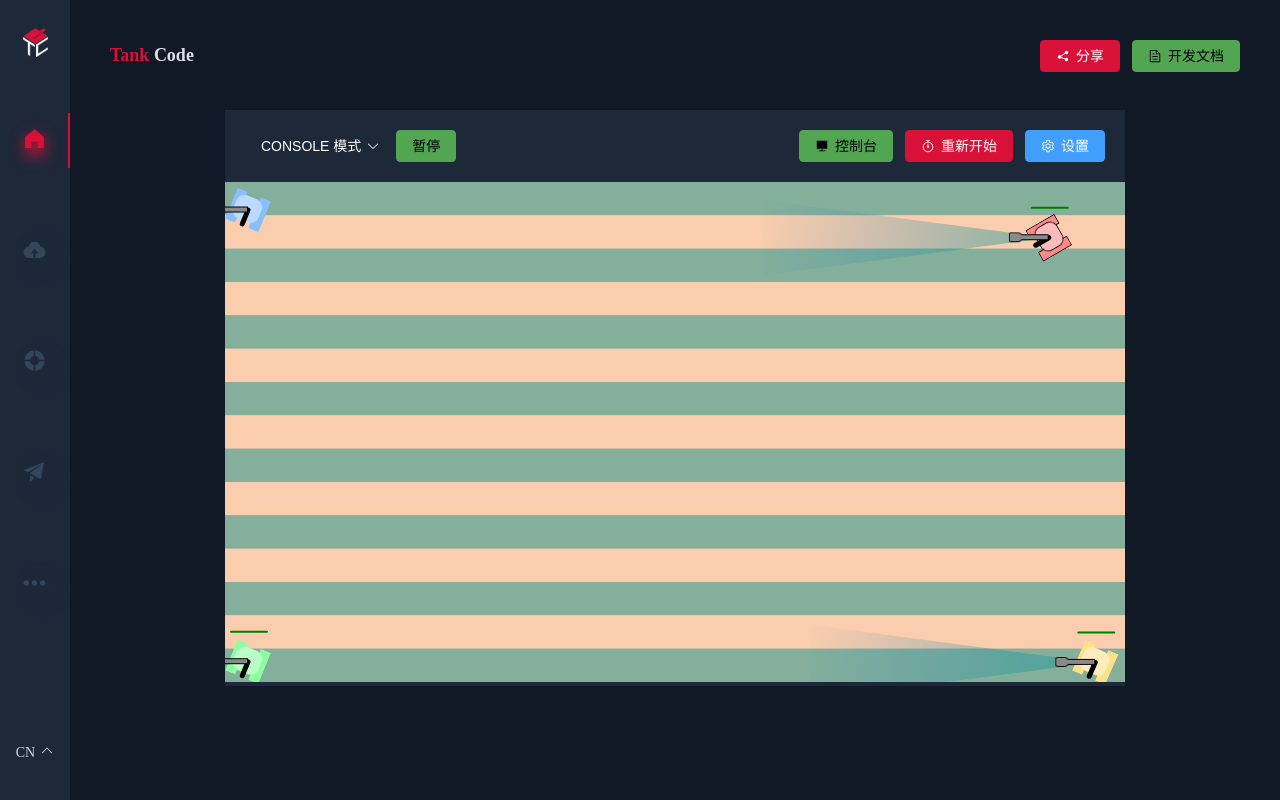
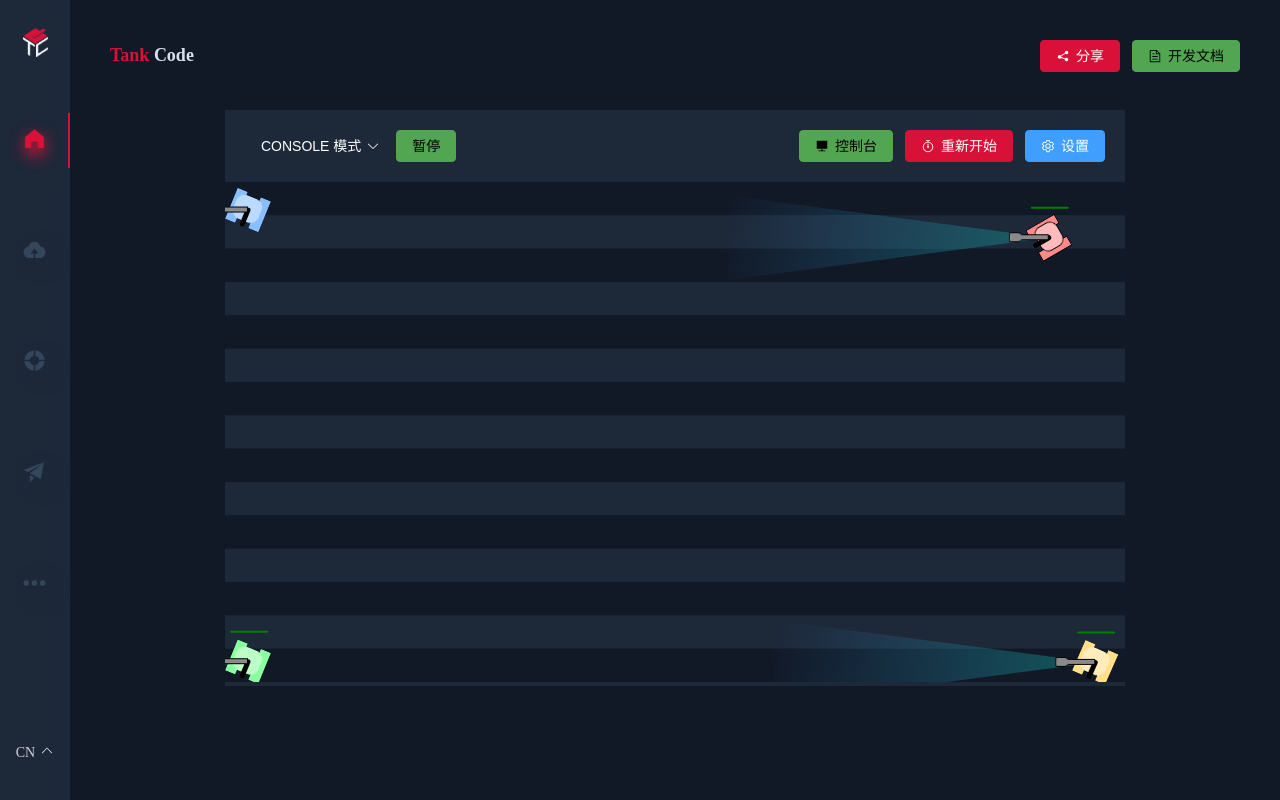
Before and after one commit to yangclnb/BananaTankCode, a Vue app: page / in a window 1280 px wide. Built offline with nearby package versions, Linux system fonts and the light colour scheme.

Commit message:
增加扫描距离和速度，优化界面

```diff
--- a/src/tank/js/EnumObject.js
+++ b/src/tank/js/EnumObject.js
@@ -13,12 +13,16 @@ export const map_faction_position = {
 // 条形背景贴图预设的颜色
 export const map_color_scheme = {
   a: ["#83af9b", "#f9cdad"],
-  b: ["#FC354C", "#0ABFBC"],
+  b: ["#111927", "#1D2839"],
   c: ["#a73737", "#7a2828"],
 };
 
 // tank 的状态
-export const tank_state = { destroy: 0, normal: 1 };
+export const tankState = {
+  fail: "FAIL",
+  victory: "VICTORY",
+  normal: "NORMAL",
+};
 
 // tank 的转向
 export const tank_turn = { left: 0, right: 1 };
--- a/src/tank/js/canvas.js
+++ b/src/tank/js/canvas.js
@@ -19,8 +19,8 @@ export class Canvas {
 
   init() {
     this.create_vertical_background(
-      map_color_scheme.a[0],
-      map_color_scheme.a[1]
+      map_color_scheme.b[0],
+      map_color_scheme.b[1]
     );
     // this.fill_texture_background("rock_map");
   }
@@ -181,25 +181,39 @@ export class Canvas {
     this.ctx.stroke();
     this.ctx.closePath();
 
+    let originalTextPosition = 150;
+
     // 右侧数据
     this.ctx.textAlign = "left";
     this.ctx.font = "normal bold 40px serif"; // 设置文案大小和字体
-    this.ctx.fillStyle = "#D91139";
+    this.ctx.fillStyle = "#52A652";
     this.ctx.lineCap = "round";
-    this.ctx.fillText(userInfo.state, 420, 150);
-    formatString;
+    this.ctx.fillText(userInfo.state, 420, originalTextPosition);
+
     this.ctx.font = "16px serif"; // 设置文案大小和字体
     this.ctx.fillText(
       formatString("您控制的坦克", userInfo.color, 18, 14),
       420,
-      180
+      (originalTextPosition += 100)
     );
-    this.ctx.fillText(formatString("存活时长", serviveTime, 18, 16), 420, 210);
+    this.ctx.fillText(
+      formatString("存活时长", serviveTime, 18, 16),
+      420,
+      (originalTextPosition += 50)
+    );
 
     this.ctx.fillText(
       formatString("击中数量", "" + userInfo.hitNumber, 18, 16),
       420,
-      240
+      (originalTextPosition += 50)
+    );
+
+    this.ctx.fillStyle = "#D8DFEA";
+    this.ctx.font = "12px serif"; // 设置文案大小和字体
+    this.ctx.fillText(
+      formatString("    ", "重新提交代码可再次挑战", 18, 22),
+      420,
+      (originalTextPosition += 50)
     );
   }
 }
--- a/src/tank/js/tank/BasicTank.js
+++ b/src/tank/js/tank/BasicTank.js
@@ -2,10 +2,10 @@ import { playBoom } from "../utils/ControlGIF.js";
 import {
   map_faction_position,
   tank_action,
-  tank_state,
   tank_turn,
   action_mode,
   event_priority,
+  tankState,
 } from "../EnumObject.js";
 import { angle, classify_radian, radian } from "../utils/utils.js";
 
@@ -43,7 +43,6 @@ export class Tank {
       current_blood: 3,
       color: map_faction_position[tank_color] ? tank_color : "red_tank",
       angle: angle(tank_angle),
-      current_state: tank_state.normal, // 坦克状态
       action: tank_action.tank_move, // 坦克行为
       speed: 0.5, // 移动速度
       rotate_speed: angle(0.25), // 一帧调整坦克朝向0.25°
@@ -71,9 +70,9 @@ export class Tank {
     this.radar = {
       angle: angle(radar_angle),
       rotate_state: true, // 是否允许雷达旋转
-      rotate_speed: angle(0.5), // 一帧雷达扫描0.5°
+      rotate_speed: angle(1), // 一帧雷达扫描1°
       turn_direction: tank_turn.left, // 下次雷达的转向
-      largest_distance: window.game_canvas.square_width * 8, // 最远扫描距离
+      largest_distance: window.game_canvas.square_width * 9, // 最远扫描距离 九个单位
       darw_radar: true,
     };
 
@@ -117,7 +116,7 @@ export class Tank {
     ctx.direction = "ltr"; // 文本方向从左向右
     ctx.font = "15px serif"; // 设置文案大小和字体
     ctx.textAlign = "center";
-    ctx.fillStyle = "black";
+    ctx.fillStyle = "#D8DFEA";
     ctx.lineCap = "round";
     ctx.fillText(this.current_show_text, 0, -40);
     translate_stack("pop");
@@ -1473,13 +1472,13 @@ export class Tank {
 
     // 若被摧毁的是用户的坦克，直接结束游戏
     if (window.userTank && this.tank.color === window.userTank.color) {
-      window.userTank.state = "death";
+      window.userTank.state = tankState.fail;
       window.userTank.serviveTime = Date.now() - window.userTank.serviveTime;
     } else if (
       window.tank_list.length === 1 &&
       window.tank_list[0].tank.color === window.userTank.color
     ) {
-      window.userTank.state = "victory";
+      window.userTank.state = tankState.victory;
       window.userTank.serviveTime = Date.now() - window.userTank.serviveTime;
     }
 
@@ -1629,26 +1628,27 @@ export function initTankList() {
   window.tank_list = [];
 }
 
+// window.userTank = {
+//   color: "red",
+//   hitNumber: 0,
+//   serviveTime: 35283,
+//   state: "FAIL",
+// };
+
 // 判断是否胜利
 export function checkResult() {
   if (!window.userTank) return;
 
-  console.log("window.tank_list :>> ", window.tank_list);
-
-  // 判断胜利
-  // 判断失败
-  if (window.userTank.state === "death") {
+  // console.log("window.tank_list :>> ", window.tank_list);
+
+  // 判断用户的坦克是否为 胜利或失败 的状态
+  if (
+    window.userTank.state === tankState.fail ||
+    window.userTank.state === tankState.victory
+  ) {
     initTankList();
-
     window.game_canvas.settlementPage(window.userTank);
-
+    console.log("object :>> ", window.userTank);
     window.userTank = undefined;
-  } else if (window.userTank.state === "victory") {
-    // 判断胜利
-    initTankList();
-
-    window.game_canvas.settlementPage(window.userTank);
-
-    window.userTank = undefined;
   }
 }
--- a/src/tank/js/tank/UserTank.js
+++ b/src/tank/js/tank/UserTank.js
@@ -1,3 +1,4 @@
+import { tankState } from "../EnumObject.js";
 import { getQuadrantCorner } from "../utils/utils.js";
 import { Tank, addTank, initTankList } from "./BasicTank.js";
 
@@ -43,7 +44,7 @@ export class UserTank {
       color: options.color,
       hitNumber: 0,
       serviveTime: Date.now(),
-      state: "live", // 存活，死亡，胜利
+      state: tankState.normal, // 存活，死亡，胜利
     };
 
     tank.run.operation();
```
